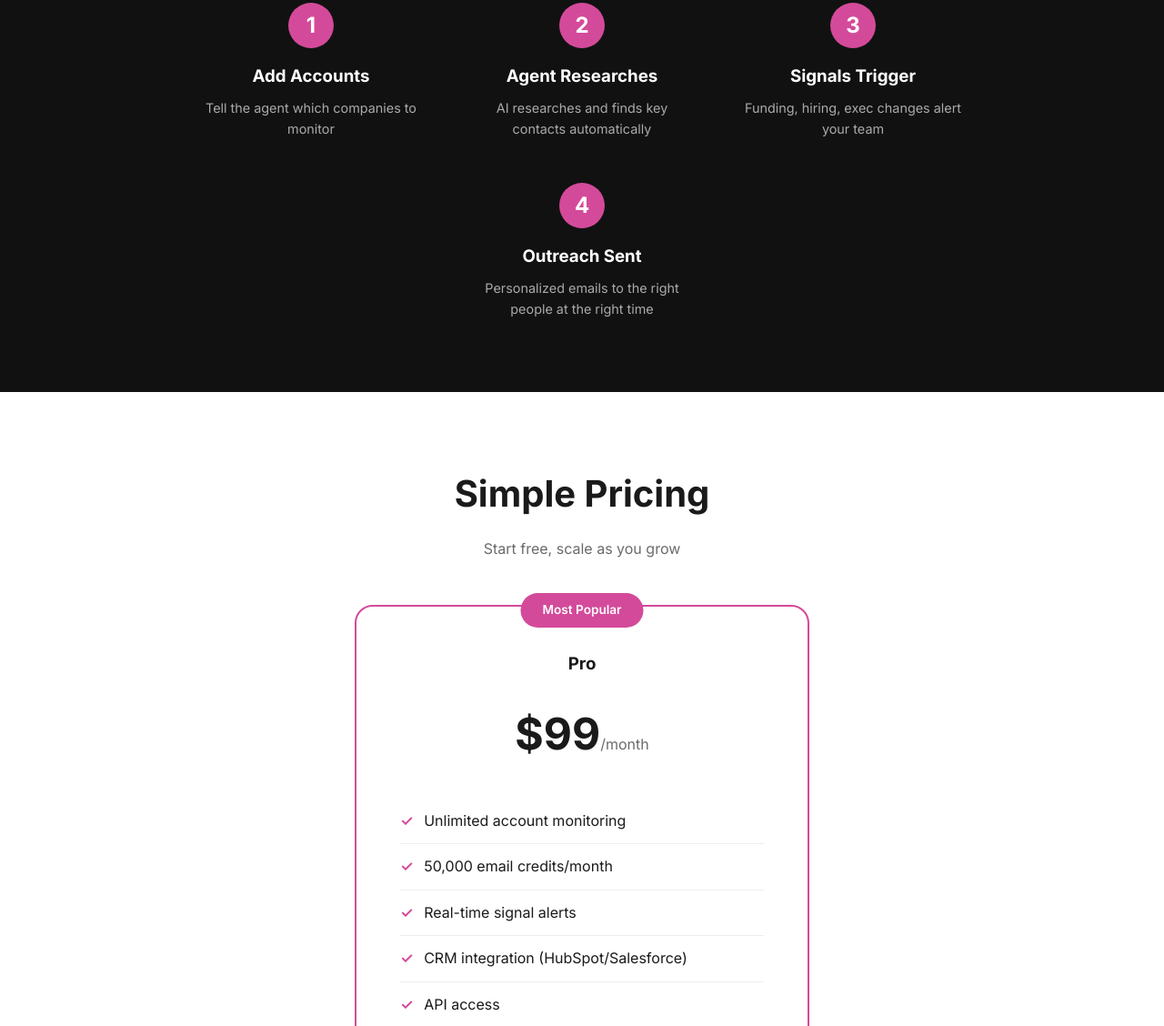
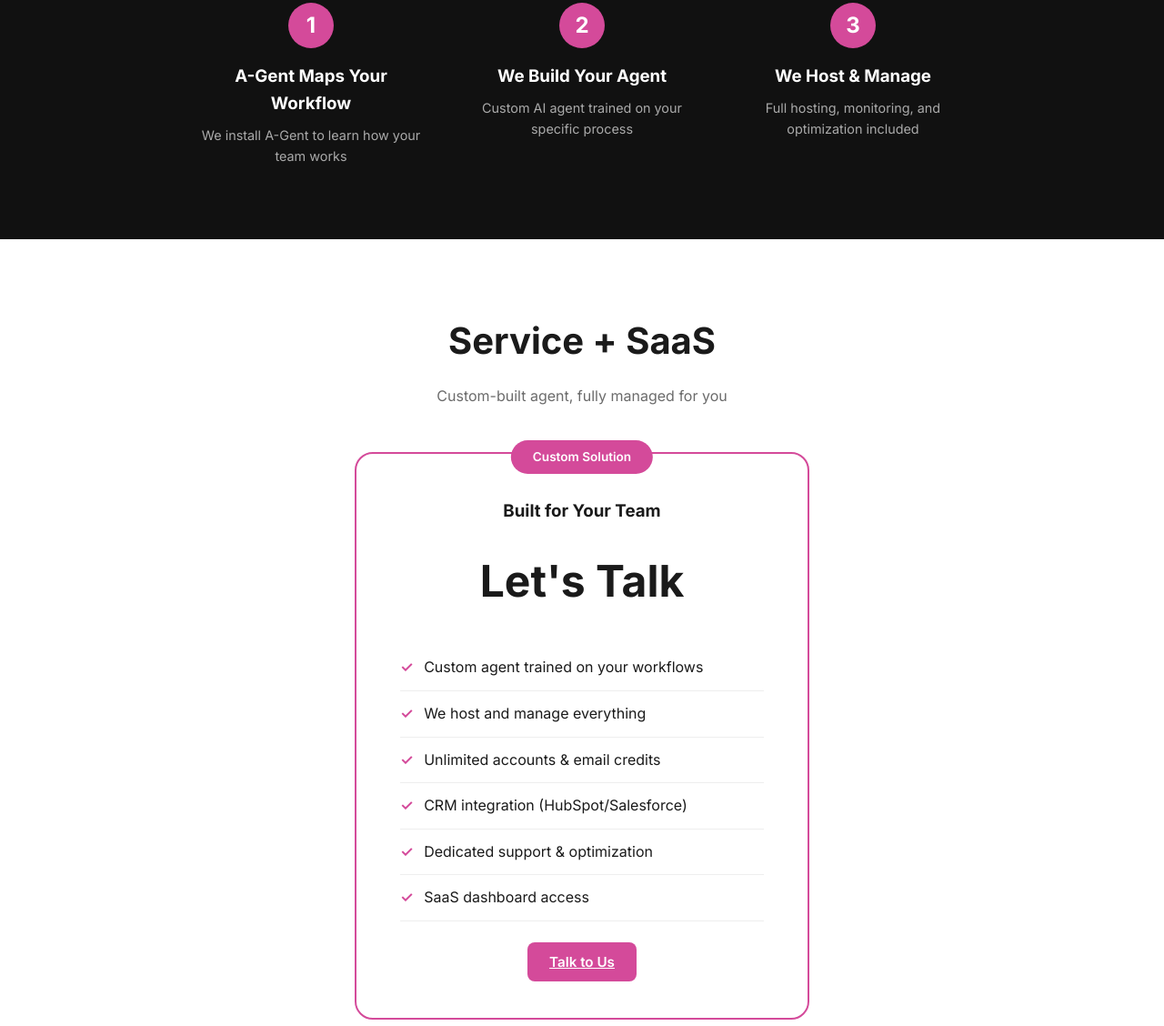
Before and after one commit to Copey007/gtm-revolution-web, a plain HTML site: page index.html in a window 1280 px wide. Shown: the part 1672-2800 px from the top of the page at 91% size. Drawn offline with Linux system fonts and the light colour scheme.

Commit message:
Pivot to service+saas model: custom built agents, hosted and managed for each client

```diff
--- a/index.html
+++ b/index.html
@@ -382,8 +382,8 @@
 
 <!-- Hero -->
 <section class="hero">
-  <h1>Your AI Sales Agent<br><span class="accent">Works 24/7</span></h1>
-  <p>Autonomous account research, prospect outreach, and signal detection — powered by AI that never sleeps, never misses a lead, and always has the right context.</p>
+  <h1>Your Custom AI Sales Agent<br><span class="accent">Built for Your Workflow</span></h1>
+  <p>We build, host, and manage a dedicated AI agent trained on your specific sales process. Powered by the A-Gent learning engine — no setup required on your end.</p>
   <div class="hero-buttons">
     <a href="https://t.me/OpenClawSalesBot" class="btn btn-primary">Chat with Agent</a>
     <a href="#how" class="btn btn-outline">See How it Works</a>
@@ -423,55 +423,51 @@
   <div class="steps">
     <div class="step">
       <div class="step-num">1</div>
-      <h3>Add Accounts</h3>
-      <p>Tell the agent which companies to monitor</p>
+      <h3>A-Gent Maps Your Workflow</h3>
+      <p>We install A-Gent to learn how your team works</p>
     </div>
     <div class="step">
       <div class="step-num">2</div>
-      <h3>Agent Researches</h3>
-      <p>AI researches and finds key contacts automatically</p>
+      <h3>We Build Your Agent</h3>
+      <p>Custom AI agent trained on your specific process</p>
     </div>
     <div class="step">
       <div class="step-num">3</div>
-      <h3>Signals Trigger</h3>
-      <p>Funding, hiring, exec changes alert your team</p>
-    </div>
-    <div class="step">
-      <div class="step-num">4</div>
-      <h3>Outreach Sent</h3>
-      <p>Personalized emails to the right people at the right time</p>
+      <h3>We Host & Manage</h3>
+      <p>Full hosting, monitoring, and optimization included</p>
     </div>
   </div>
 </section>
 
 <!-- Pricing -->
 <section class="pricing" id="pricing">
-  <h2>Simple Pricing</h2>
-  <p class="pricing-subtitle">Start free, scale as you grow</p>
+  <h2>Service + SaaS</h2>
+  <p class="pricing-subtitle">Custom-built agent, fully managed for you</p>
   <div class="pricing-card popular">
-    <span class="badge">Most Popular</span>
-    <h3>Pro</h3>
-    <div class="price">$99<span>/month</span></div>
+    <span class="badge">Custom Solution</span>
+    <h3>Built for Your Team</h3>
+    <div class="price">Let's Talk<span></span></div>
     <ul class="features-list">
-      <li>Unlimited account monitoring</li>
-      <li>50,000 email credits/month</li>
-      <li>Real-time signal alerts</li>
+      <li>Custom agent trained on your workflows</li>
+      <li>We host and manage everything</li>
+      <li>Unlimited accounts &amp; email credits</li>
       <li>CRM integration (HubSpot/Salesforce)</li>
-      <li>API access</li>
-      <li>Priority support</li>
+      <li>Dedicated support &amp; optimization</li>
+      <li>SaaS dashboard access</li>
     </ul>
-    <a href="https://t.me/OpenClawSalesBot" class="btn btn-primary">Get Started</a>
+    <a href="https://t.me/OpenClawSalesBot" class="btn btn-primary">Talk to Us</a>
   </div>
 </section>
 
 <!-- CTA -->
 <section class="cta">
-  <h2>Ready to Revolutionize Your Sales?</h2>
-  <p>Talk to the agent right now — no commitment, no credit card required</p>
+  <h2>Ready to Build Your Agent?</h2>
+  <p>Tell us about your sales process — we'll show you what's possible</p>
   <a href="https://t.me/OpenClawSalesBot" class="telegram-btn">
     <svg viewBox="0 0 24 24" fill="currentColor"><path d="M11.944 0A12 12 0 0 0 0 12a12 12 0 0 0 12 12 12 12 0 0 0 12-12A12 12 0 0 0 12 0a12 12 0 0 0-.056 0zm4.962 7.224c.1-.002.321.023.465.14a.506.506 0 0 1 .171.325c.016.093.036.306.02.472-.18 1.898-.962 6.502-1.36 8.627-.168.9-.499 1.201-.82 1.23-.696.065-1.225-.46-1.9-.902-1.056-.693-1.653-1.124-2.678-1.8-1.185-.78-.417-1.21.258-1.91.177-.184 3.247-2.977 3.307-3.23.007-.032.014-.15-.056-.212s-.174-.041-.249-.024c-.106.024-1.793 1.14-5.061 3.345-.48.33-.913.49-1.302.48-.428-.008-1.252-.241-1.865-.44-.752-.245-1.349-.374-1.297-.789.027-.216.325-.437.893-.663 3.498-1.524 5.83-2.529 6.998-3.014 3.332-1.386 4.025-1.627 4.476-1.635z"/></svg>
     Chat on Telegram
   </a>
+  <p style="margin-top: 1rem; font-size: 0.85rem; color: #888;">Or email hello@gtmrevolution.com</p>
 </section>
 
 <!-- Footer -->
```
